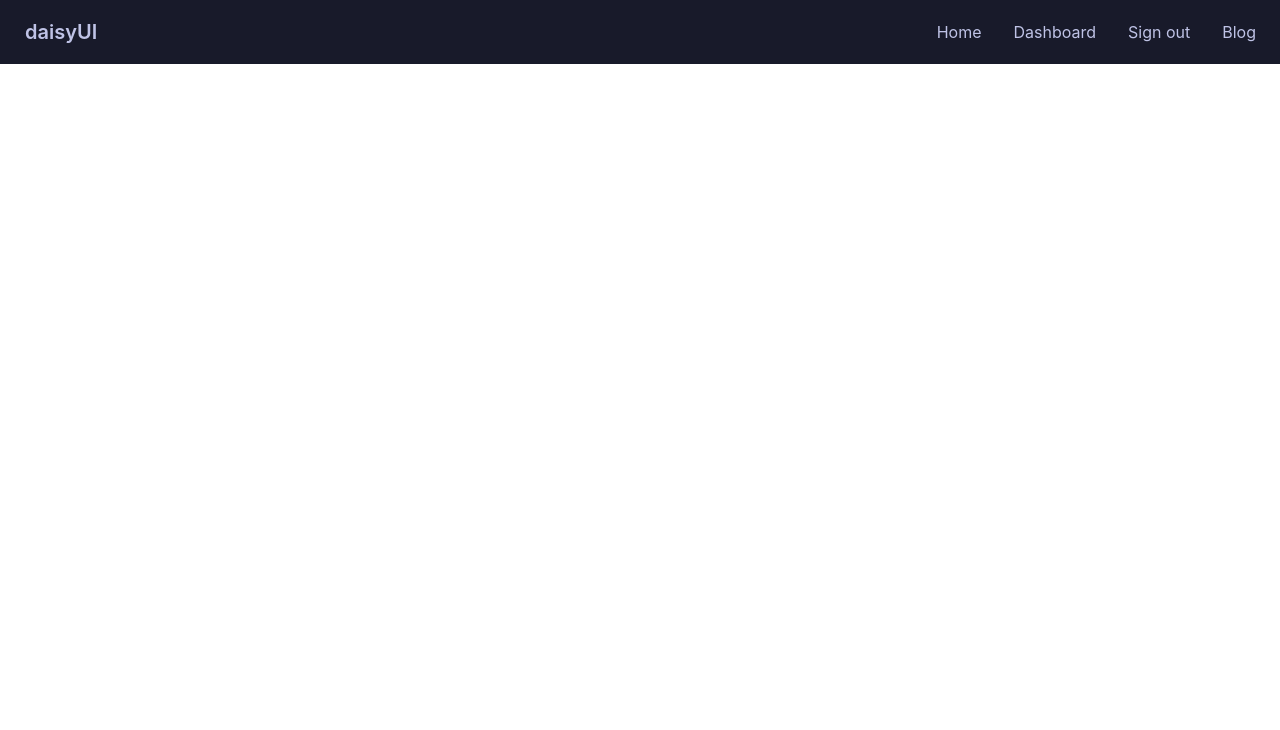
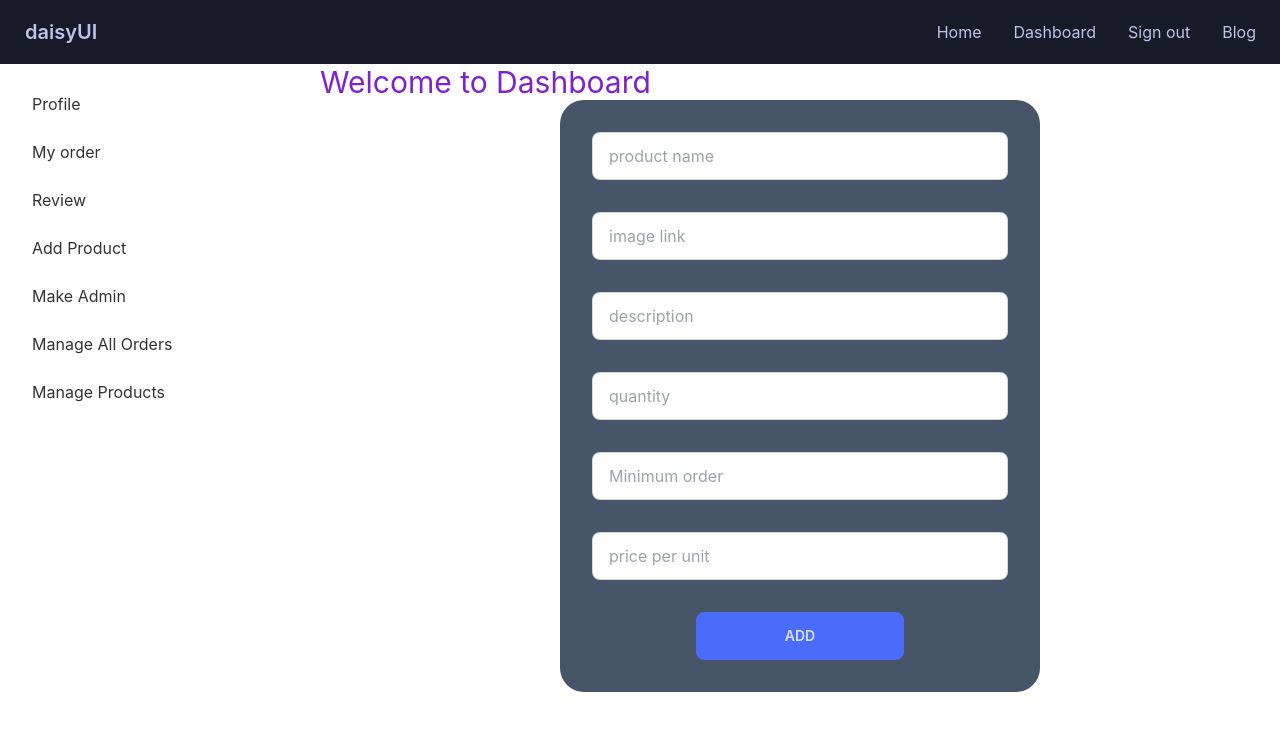
Before and after one commit to zilani131/manufacturer-client-site, a React (Create React App) app: page /dashboard/addproduct in a window 1280 px wide. Shown: the top 730 px of the page. Built offline with nearby package versions, Linux system fonts and the light colour scheme; no server answers; sample sign-in values are in the browser's storage.

Commit message:
Add products functionality added

```diff
--- a/src/App.js
+++ b/src/App.js
@@ -5,7 +5,6 @@ import 'react-toastify/dist/ReactToastify.css';
 import Navbar from './Shared.js/Navbar';
 import { Route, Routes } from 'react-router-dom';
 import Home from './Page/Home/Home';
-
 import Purchase from './Page/Purchase/Purchase';
 import Login from './Page/Login';
 import Dashboard from './Page/Dashboard.js/Dashboard';
@@ -16,7 +15,10 @@ import Payment from './Page/Payment';
 import Profile from './Page/Dashboard.js/Profile';
 import MyOrder from './Page/Dashboard.js/User/MyOrder'
 import Review from './Page/Dashboard.js/User/Review'
-
+import AddProduct from './Page/Dashboard.js/Admin/AddProduct'
+import MakeAdmin from './Page/Dashboard.js/Admin/MakeAdmin'
+import ManageProducts from './Page/Dashboard.js/Admin/ManageProducts'
+import ManageAllOrders from './Page/Dashboard.js/Admin/ManageAllOrders'
 function App() {
   return (
     <div className="App">
@@ -33,10 +35,10 @@ function App() {
           <Route index element={<Profile></Profile>}></Route>
           <Route path='myorder' element={<MyOrder></MyOrder> }></Route>
           <Route path='review' element={<Review></Review>}></Route>
-          {/* <Route path='/addproduct' element={<Profile></Profile>}></Route>
-          <Route path='/makeadmin' element={<Profile></Profile>}></Route>
-          <Route path='/manageallorder' element={<Profile></Profile>}></Route>
-          <Route path='/manageproduct' element={<Profile></Profile>}></Route> */}
+          <Route path='addproduct' element={<AddProduct></AddProduct>}></Route>
+          <Route path='makeadmin' element={<MakeAdmin></MakeAdmin>}></Route>
+          <Route path='manageallorders' element={<ManageAllOrders></ManageAllOrders>}></Route>
+          <Route path='manageproducts' element={<ManageProducts></ManageProducts>}></Route>
 
 
           </Route>
--- a/src/Page/Dashboard.js/Admin/AddProduct.js
+++ b/src/Page/Dashboard.js/Admin/AddProduct.js
@@ -1,9 +1,47 @@
 import React from 'react';
 
 const AddProduct = () => {
+    const handleAddProduct=(event)=>{
+        event.preventDefault()
+        const name=event.target.name.value;
+        const img=event.target.img.value;
+        const description=event.target.description.value;
+        const quantity=event.target.quantity.value;
+        const minimumOrder=event.target.minimumOrder.value;
+        const price=event.target.price.value;
+        const productDetail={name,img,description,quantity,minimumOrder,price}
+        fetch('http://localhost:5000/tools',{
+            method: 'POST', // or 'PUT'
+            headers: {
+              'Content-Type': 'application/json',
+            },
+            body: JSON.stringify(productDetail),
+          })
+          .then(response => response.json())
+          .then(data => {
+            console.log('Success:', data);
+            event.target.reset();
+          })
+
+    }
     return (
         <div>
-         Add product
+        <form className='grid grid-cols-1 gap-1 justify-start w-1/2 mx-auto bg-slate-600 p-8 rounded-3xl' onSubmit={handleAddProduct}>
+            <input className='input input-bordered' name="name" placeholder='product name' type="text" />
+            <br />
+            <input className='input input-bordered' name="img" type="text" placeholder='image link' />
+            <br />
+            <input className='input input-bordered' name="description" placeholder='description' type="text" />
+            <br />
+            <input className='input input-bordered' type="number" placeholder='quantity' name="quantity" />
+            <br />
+            <input className='input input-bordered' placeholder='Minimum order' type="number" name="minimumOrder" />
+            <br />
+            <input className='input input-bordered' type="number" placeholder='price per unit' name="price" />
+            <br />
+            <input className='btn btn-primary w-1/2 mx-auto' value="Add" type="submit" />
+
+        </form>
         </div>
     );
 };
--- a/src/Page/Dashboard.js/Dashboard.js
+++ b/src/Page/Dashboard.js/Dashboard.js
@@ -2,6 +2,16 @@ import React from 'react';
 import { Link, Outlet } from 'react-router-dom';
 
 const Dashboard = () => {
+  const userRoutes=<>
+   <li><Link to="/dashboard/myorder">My order</Link></li>
+         <li><Link to="/dashboard/review">Review</Link></li>
+  </>
+  const adminRoutes=<>
+    <li><Link to="/dashboard/addproduct">Add Product</Link></li>
+         <li><Link to="/dashboard/makeadmin">Make Admin</Link></li>
+         <li><Link to="/dashboard/manageallorders">Manage All Orders</Link></li>
+         <li><Link to="/dashboard/manageproducts">Manage Products</Link></li>
+  </>
     return (
         <div class="drawer drawer-mobile">
         <input id="dashboardDrawer" type="checkbox" class="drawer-toggle" />
@@ -17,8 +27,8 @@ const Dashboard = () => {
           <ul class="menu p-4 overflow-y-auto w-80 bg-base-100 text-base-content">
             {/* <!-- Sidebar content here --> */}
             <li><Link to="/dashboard">Profile</Link></li>
-            <li><Link to="/dashboard/myorder">My order</Link></li>
-         <li><Link to="/dashboard/review">Review</Link></li>
+           {userRoutes}
+           {adminRoutes}
           </ul>
 
         </div>
--- a/src/Page/Dashboard.js/User/MyOrder.js
+++ b/src/Page/Dashboard.js/User/MyOrder.js
@@ -33,6 +33,7 @@ const MyOrder = () => {
         <th>Quantity</th>
         <th>Status</th>
         <th>Action</th>
+        <th>Payment</th>
       </tr>
     </thead>
     <tbody>
--- a/src/Page/Dashboard.js/User/MyOrderRow.js
+++ b/src/Page/Dashboard.js/User/MyOrderRow.js
@@ -1,4 +1,5 @@
 import React from 'react';
+import { Link } from 'react-router-dom';
 import { toast } from 'react-toastify';
 
 const MyOrderRow = ({user,index,refetch}) => {
@@ -17,6 +18,7 @@ const MyOrderRow = ({user,index,refetch}) => {
              if(data?.deletedCount){
                  toast.success(`${productName} is deleted`)
              }
+
           refetch()
          })
 
@@ -28,6 +30,7 @@ const MyOrderRow = ({user,index,refetch}) => {
         <td>{orderedNum}</td>
         <td>{status}</td>
         <td><button onClick={handleDelete} class="btn btn-error">Delete</button></td>
+        <td><Link to="/payment"  class="btn btn-error">Payment</Link></td>
       </tr>
 
     );
--- a/src/Page/Home/ReviewsCard.js
+++ b/src/Page/Home/ReviewsCard.js
@@ -1,6 +1,6 @@
 import React from "react";
 
-const ReviewsCard = ({re,refetch}) => {
+const ReviewsCard = ({re}) => {
     const {userName,rating,review}=re;
   return (
     <div class="card w-96 bg-base-100 shadow-xl">
--- a/src/Page/Home/UserReviews.js
+++ b/src/Page/Home/UserReviews.js
@@ -8,7 +8,7 @@ const UserReviews = () => {
         isLoading,
         error,
         data: reviews,
-        refetch,
+
       } = useQuery("tool", () =>
         fetch(`http://localhost:5000/reviews`).then((res) => res.json())
       );
@@ -16,9 +16,11 @@ const UserReviews = () => {
     {
         return <Loading></Loading>
     }
+    console.log(reviews)
     return (
         <div className='p-8'>
-            {reviews.map(re=><ReviewsCard key={re._id} re={re} refetch={refetch}></ReviewsCard>)}
+            {reviews.length && reviews?.map(re=><ReviewsCard key={re._id} re={re} ></ReviewsCard>)}
+            {/* reviews.length is set to stop the back error */}
         </div>
     );
 };
```
